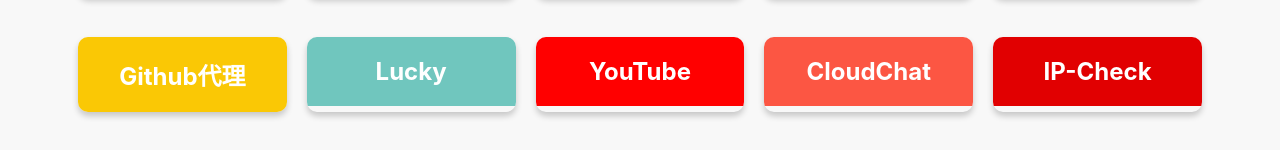
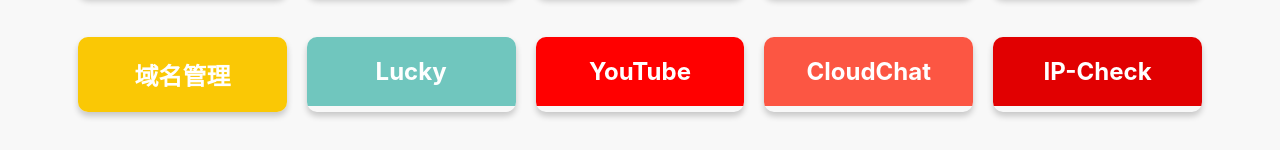
Before and after one commit to ceocok/c.cococ, a plain HTML site: page index.html in a window 1280 px wide. Shown: the part 382-532 px from the top of the page. Drawn offline with Linux system fonts and the light colour scheme.

Commit message:
Update index.html

```diff
--- a/index.html
+++ b/index.html
@@ -163,7 +163,7 @@
             <li><a href="http://workers.ddeed.de" target="_blank">自动Workers</a></li>
             <li><a href="https://asus.cococ.co" target="_blank">联通光猫</a></li>
             <li><a href="https://www.nodeseek.com" target="_blank">NoodSeek</a></li>
-            <li><a href="https://feria.eu.org/" target="_blank">Github代理</a></li>
+            <li><a href="https://domain.ddeed.de/" target="_blank">域名管理</a></li>
             <li><a href="https://lucky.feria.eu.org" target="_blank">Lucky</a></li>
             <li><a href="https://www.youtube.com" target="_blank">YouTube</a></li>
             <li><a href="https://chat.cococ.co" target="_blank">CloudChat</a></li>
```
